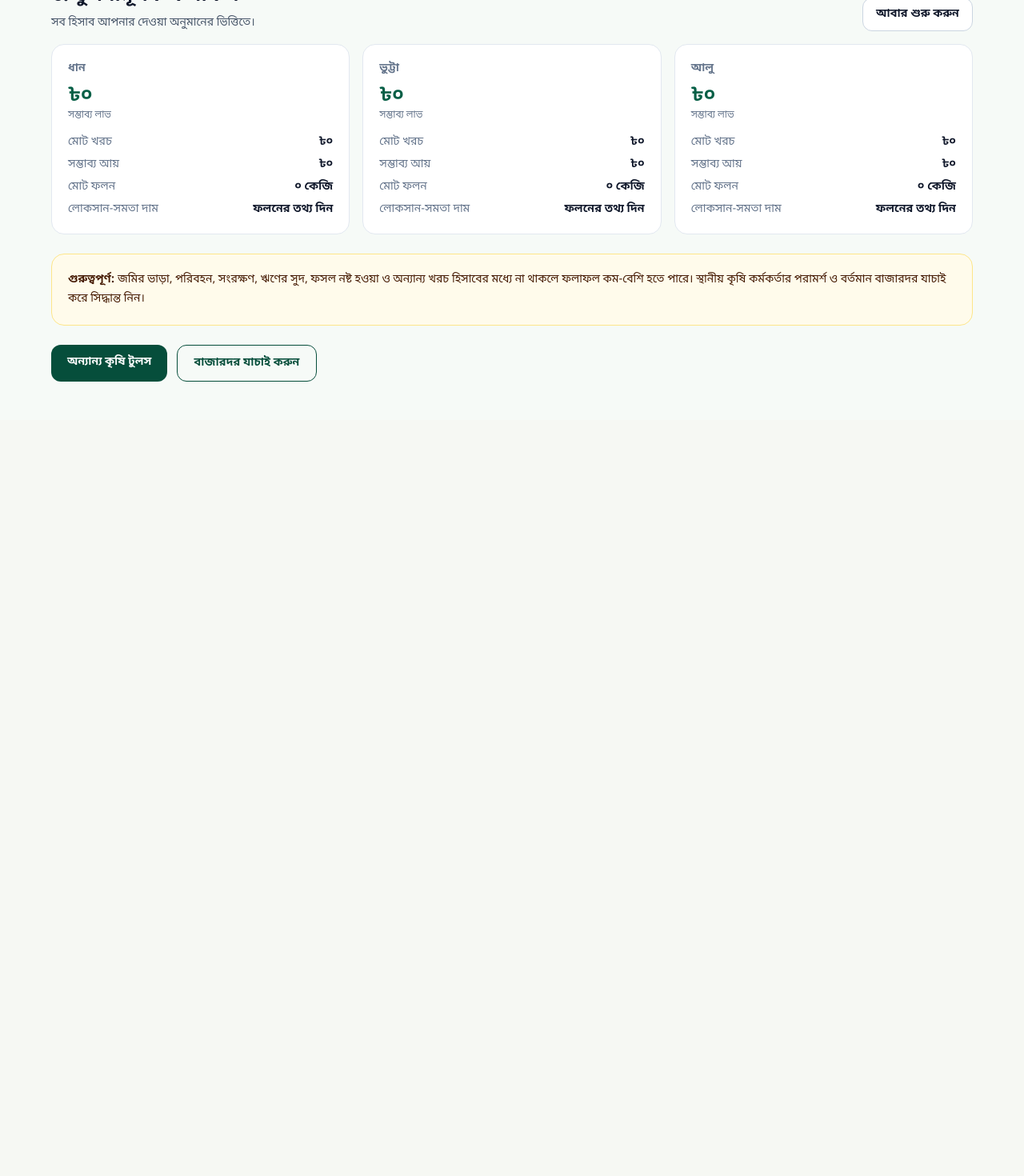
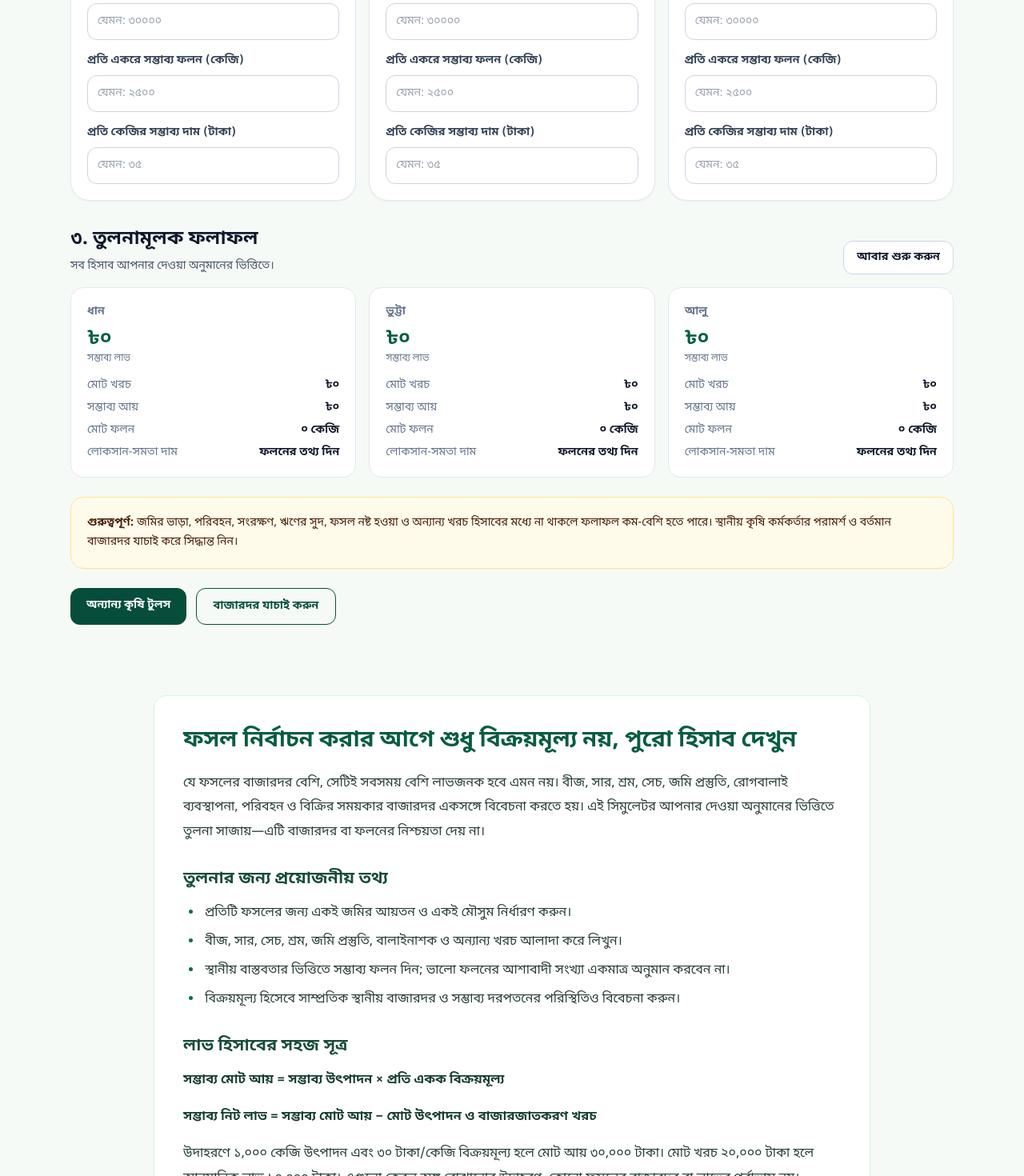
Before and after one commit to agrivacombd/agriva, a Next.js app: page /crop-choice in a window 1280 px wide. Shown: the part 1330-2800 px from the top of the page at 80% size. Before the commit the page ends 1855 px from the top, so only its background shows below. Built offline with nearby package versions, Linux system fonts and the light colour scheme; no server answers; the database is empty.

Commit message:
Add Bengali value-added guide and FAQ to app/crop-choice/page.tsx

```diff
--- a/app/crop-choice/page.tsx
+++ b/app/crop-choice/page.tsx
@@ -1,14 +1,38 @@
 import type { Metadata } from "next";
+import Link from "next/link";
 import CropChoiceSimulator from "@/components/tools/CropChoiceSimulator";
 
+const pageUrl = "https://agriva.com.bd/crop-choice";
+const faqs = [
+  ["ফসলের লাভ কি নিশ্চিতভাবে জানা যায়?", "না। এটি আপনার দেওয়া খরচ, ফলন ও বিক্রয়মূল্যের ভিত্তিতে সম্ভাব্য হিসাব। আবহাওয়া, রোগবালাই, বাজারদর ও উৎপাদন পরিবর্তনে প্রকৃত ফল ভিন্ন হতে পারে।"],
+  ["তিনটি ফসল তুলনার সময় কোন তথ্য একই রাখা উচিত?", "তুলনা ন্যায্য করতে একই জমির আয়তন, একই সময়সীমা এবং একই ধরনের খরচের খাত ব্যবহার করুন। প্রতিটি ফসলের জন্য আলাদা বাস্তবসম্মত ফলন ও বিক্রয়মূল্য দিন।"],
+  ["জমির ভাড়া ও পরিবারের শ্রমের খরচ ধরতে হবে?", "হ্যাঁ। জমির ভাড়া, পরিবারের শ্রমের আনুমানিক মূল্য, পরিবহন, সেচ, সংরক্ষণ ও বাজারজাতকরণের খরচ ধরলে তুলনা বাস্তবসম্মত হয়।"],
+];
 export const metadata: Metadata = {
-  title: "ফসল বাছাই ও লাভ তুলনা",
-  description: "নিজের খরচ, সম্ভাব্য ফলন ও বিক্রির দাম দিয়ে একসঙ্গে তিনটি ফসলের সম্ভাব্য লাভ তুলনা করুন।",
-  alternates: { canonical: "/crop-choice", languages: { "bn-BD": "/crop-choice", en: "/en/crop-choice", "x-default": "/crop-choice" } },
-  openGraph: { title: "ফসল বাছাই ও লাভ তুলনা | AGRIVA", description: "নিজের খরচ, ফলন ও বিক্রির দাম দিয়ে তিনটি ফসলের সম্ভাব্য লাভ তুলনা করুন।", url: "/crop-choice", type: "website", locale: "bn_BD" },
-  keywords: ["ফসল বাছাই", "ফসলের লাভ তুলনা", "কৃষি লাভ লোকসান", "crop choice calculator"],
+  title: "ফসল বাছাই ও লাভ তুলনা ক্যালকুলেটর | AGRIVA",
+  description: "নিজের জমি, উৎপাদন খরচ, সম্ভাব্য ফলন ও বাজারদর দিয়ে তিনটি ফসলের আনুমানিক আয়-ব্যয় ও লাভ তুলনা করুন। ঝুঁকি ও হিসাবের সীমাবদ্ধতা জানুন।",
+  alternates: { canonical: pageUrl, languages: { "bn-BD": pageUrl, en: "/en/crop-choice", "x-default": pageUrl } },
+  openGraph: { title: "ফসল বাছাই ও লাভ তুলনা | AGRIVA", description: "নিজের দেওয়া তথ্য দিয়ে একাধিক ফসলের সম্ভাব্য লাভ-লোকসান তুলনা করুন।", url: pageUrl, type: "website", locale: "bn_BD" },
+  keywords: ["ফসল বাছাই", "ফসলের লাভ তুলনা", "কৃষি লাভ লোকসান", "কোন ফসল চাষ করব", "crop choice calculator Bangladesh"],
 };
+const faqJsonLd = { "@context":"https://schema.org", "@type":"FAQPage", mainEntity:faqs.map(([question,answer])=>({"@type":"Question",name:question,acceptedAnswer:{"@type":"Answer",text:answer}})) };
 
 export default function CropChoicePage() {
-  return <CropChoiceSimulator />;
+  return <main className="min-h-screen bg-[#f6faf7] px-4 py-8 text-[#17351f] sm:px-6 sm:py-12">
+    <div className="mx-auto max-w-6xl">
+      <script type="application/ld+json" dangerouslySetInnerHTML={{__html:JSON.stringify(faqJsonLd).replace(/</g,"\\u003c")}} />
+      <header className="rounded-3xl bg-gradient-to-br from-emerald-950 to-teal-700 p-6 text-white sm:p-10"><p className="text-sm font-bold text-emerald-200">AGRIVA · ফসল পরিকল্পনা</p><h1 className="mt-3 text-3xl font-black sm:text-5xl">কোন ফসল চাষে সম্ভাব্য লাভ বেশি?</h1><p className="mt-4 max-w-3xl text-sm leading-7 text-emerald-50 sm:text-base">একই জমির জন্য সর্বোচ্চ তিনটি ফসলের সম্ভাব্য খরচ, উৎপাদন ও বিক্রয়মূল্য তুলনা করুন। সিদ্ধান্তের আগে স্থানীয় বাজার, মৌসুম, পানি, শ্রম ও ঝুঁকি বিবেচনা করুন।</p></header>
+      <div className="mt-8"><CropChoiceSimulator /></div>
+      <article className="agriva-seo-content mx-auto mt-10 max-w-4xl rounded-2xl border border-emerald-100 bg-white p-6 shadow-sm sm:p-9">
+        <h2>ফসল নির্বাচন করার আগে শুধু বিক্রয়মূল্য নয়, পুরো হিসাব দেখুন</h2>
+        <p>যে ফসলের বাজারদর বেশি, সেটিই সবসময় বেশি লাভজনক হবে এমন নয়। বীজ, সার, শ্রম, সেচ, জমি প্রস্তুতি, রোগবালাই ব্যবস্থাপনা, পরিবহন ও বিক্রির সময়কার বাজারদর একসঙ্গে বিবেচনা করতে হয়। এই সিমুলেটর আপনার দেওয়া অনুমানের ভিত্তিতে তুলনা সাজায়—এটি বাজারদর বা ফলনের নিশ্চয়তা দেয় না।</p>
+        <h3>তুলনার জন্য প্রয়োজনীয় তথ্য</h3><ul><li>প্রতিটি ফসলের জন্য একই জমির আয়তন ও একই মৌসুম নির্ধারণ করুন।</li><li>বীজ, সার, সেচ, শ্রম, জমি প্রস্তুতি, বালাইনাশক ও অন্যান্য খরচ আলাদা করে লিখুন।</li><li>স্থানীয় বাস্তবতার ভিত্তিতে সম্ভাব্য ফলন দিন; ভালো ফলনের আশাবাদী সংখ্যা একমাত্র অনুমান করবেন না।</li><li>বিক্রয়মূল্য হিসেবে সাম্প্রতিক স্থানীয় বাজারদর ও সম্ভাব্য দরপতনের পরিস্থিতিও বিবেচনা করুন।</li></ul>
+        <h3>লাভ হিসাবের সহজ সূত্র</h3><p><strong>সম্ভাব্য মোট আয় = সম্ভাব্য উৎপাদন × প্রতি একক বিক্রয়মূল্য</strong></p><p><strong>সম্ভাব্য নিট লাভ = সম্ভাব্য মোট আয় − মোট উৎপাদন ও বাজারজাতকরণ খরচ</strong></p><p>উদাহরণে ১,০০০ কেজি উৎপাদন এবং ৩০ টাকা/কেজি বিক্রয়মূল্য হলে মোট আয় ৩০,০০০ টাকা। মোট খরচ ২০,০০০ টাকা হলে আনুমানিক লাভ ১০,০০০ টাকা। এগুলো কেবল অঙ্ক বোঝানোর উদাহরণ, কোনো ফসলের বাজারদর বা লাভের পূর্বাভাস নয়।</p>
+        <h3>ঝুঁকি ও ব্রেক-ইভেন বিবেচনা</h3><p>ফসলের রোগ, অতিবৃষ্টি, খরা, শ্রমিকের মজুরি, পরিবহন ব্যয় এবং বাজারে একসঙ্গে বেশি সরবরাহ লাভ কমাতে পারে। সম্ভব হলে কম, মাঝারি ও বেশি ফলন—এই তিনটি পরিস্থিতিতে হিসাব করুন। ব্রেক-ইভেন বুঝতে মোট খরচকে বিক্রয়যোগ্য উৎপাদন দিয়ে ভাগ করে প্রতি কেজির ন্যূনতম খরচ অনুমান করতে পারেন।</p>
+        <h3>মৌসুম ও স্থানীয় উপযোগিতা যাচাই</h3><p>ফসল নির্বাচন করার আগে <a href="/tools/crop-calendar">ফসল ক্যালেন্ডার</a>, <a href="/weather">কৃষি আবহাওয়া</a>, স্থানীয় কৃষি অফিসের পরামর্শ এবং <a href="https://portal.cropzoning.gov.bd/" target="_blank" rel="noreferrer">BARC কৃষি পরামর্শক বাতায়ন</a> থেকে এলাকা ও মৌসুমের উপযোগিতা যাচাই করুন।</p>
+        <h2>সাধারণ প্রশ্ন</h2>{faqs.map(([q,a])=><section key={q}><h3>{q}</h3><p>{a}</p></section>)}
+        <h3>আরও হিসাব করুন</h3><ul><li><Link href="/farming-cost-profit-calculator">চাষের খরচ ও লাভ-লোকসান ক্যালকুলেটর</Link></li><li><Link href="/market-prices">কৃষিপণ্যের বাজারদর</Link></li><li><Link href="/tools/crop-calendar">ফসল ক্যালেন্ডার</Link></li></ul>
+      </article>
+    </div>
+  </main>;
 }
```
